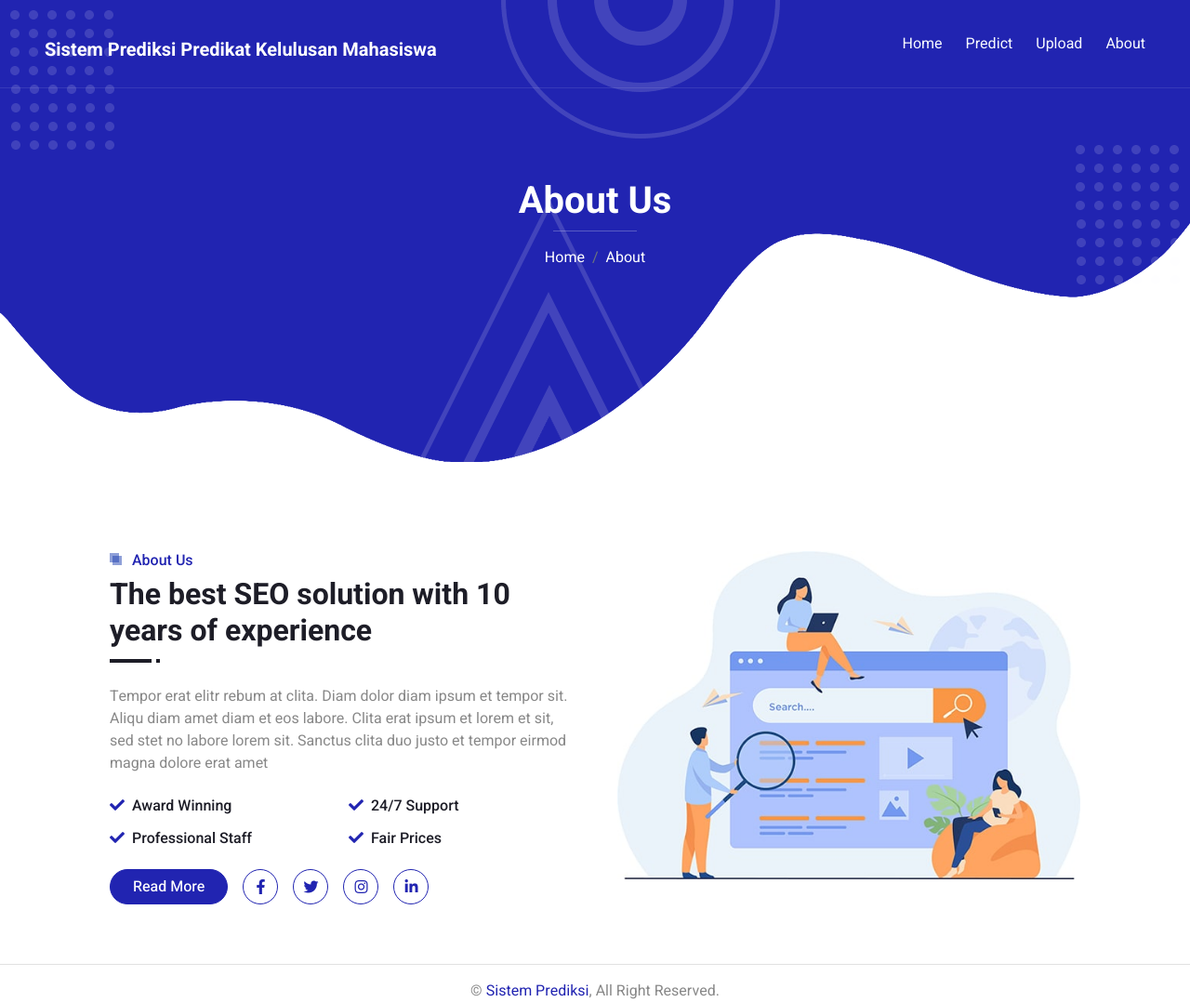
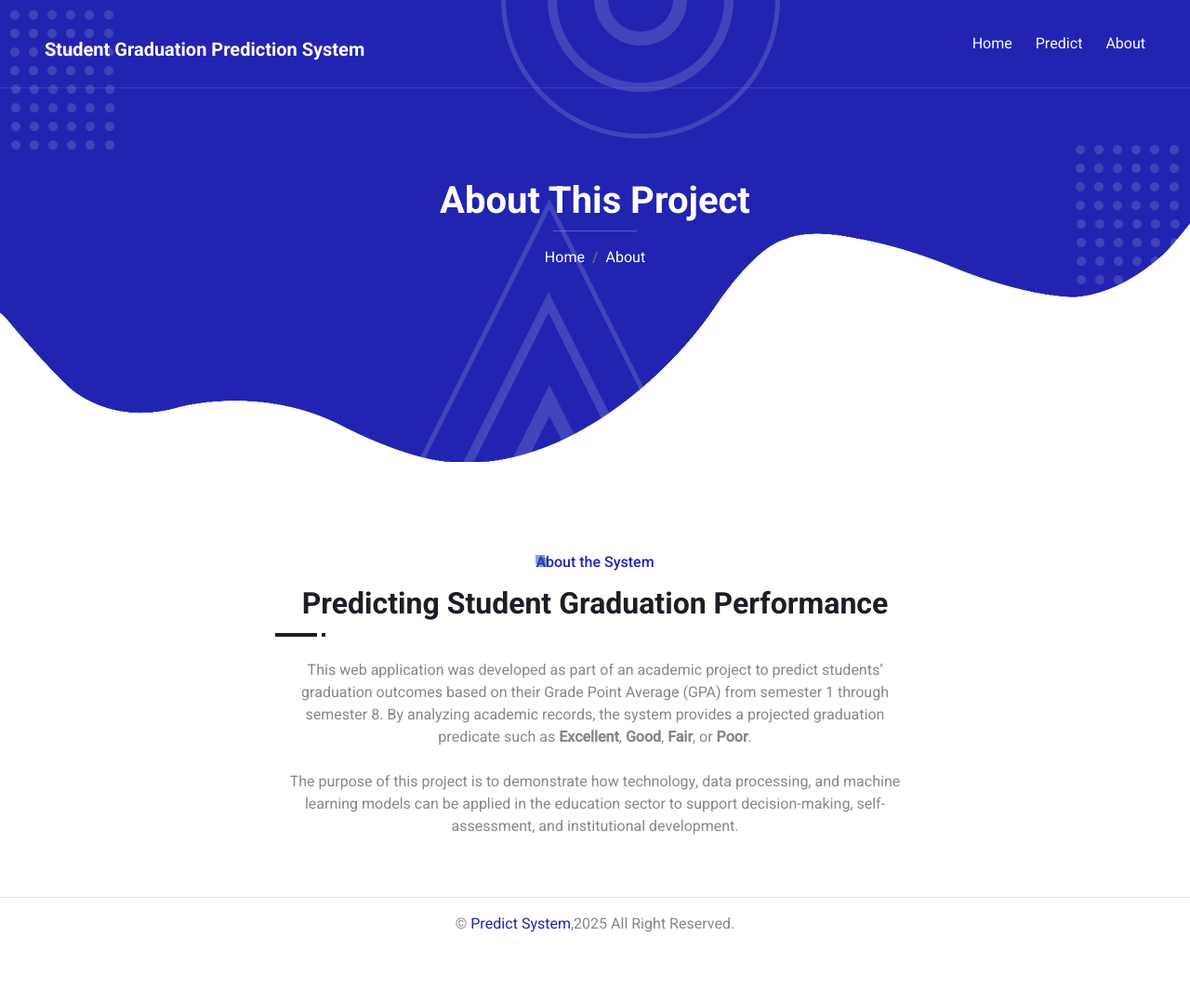
Before and after one commit to runcodebagus/predikat, a Flask app: page /about in a window 1280 px wide. Shown: the whole page at 93% size. After the commit the page ends 1003 px from the top, so only its background shows below. Run offline with Flask 3, Linux system fonts and the light colour scheme; parts of the project's set-up code (start-up, migrations or seed data) failed here and were passed over; some libraries are stand-ins or nearby versions.

Commit message:
fix english

```diff
--- a/templates/about.html
+++ b/templates/about.html
@@ -1,12 +1,12 @@
 {% extends "base.html" %}
 
-{% block content%}
+{% block content %}
 
 <div class="container-xxl py-5 bg-primary hero-header mb-5">
     <div class="container my-5 py-5 px-lg-5">
         <div class="row g-5 py-5">
             <div class="col-12 text-center">
-                <h1 class="text-white animated zoomIn">About Us</h1>
+                <h1 class="text-white animated zoomIn">About This Project</h1>
                 <hr class="bg-white mx-auto mt-0" style="width: 90px;">
                 <nav aria-label="breadcrumb">
                     <ol class="breadcrumb justify-content-center">
@@ -18,40 +18,34 @@
         </div>
     </div>
 </div>
+
 <!-- About Start -->
 <div class="container-xxl py-5">
     <div class="container px-lg-5">
-        <div class="row g-5">
-            <div class="col-lg-6 wow fadeInUp" data-wow-delay="0.1s">
+        <div class="row justify-content-center">
+            <div class="col-lg-8 text-center wow fadeInUp" data-wow-delay="0.1s">
                 <div class="section-title position-relative mb-4 pb-2">
-                    <h6 class="position-relative text-primary ps-4">About Us</h6>
-                    <h2 class="mt-2">The best SEO solution with 10 years of experience</h2>
+                    <h6 class="position-relative text-primary d-inline-block">About the System</h6>
+                    <h2 class="mt-2">Predicting Student Graduation Performance</h2>
                 </div>
-                <p class="mb-4">Tempor erat elitr rebum at clita. Diam dolor diam ipsum et tempor sit. Aliqu diam amet diam et eos labore. Clita erat ipsum et lorem et sit, sed stet no labore lorem sit. Sanctus clita duo justo et tempor eirmod magna dolore erat amet</p>
-                <div class="row g-3">
-                    <div class="col-sm-6">
-                        <h6 class="mb-3"><i class="fa fa-check text-primary me-2"></i>Award Winning</h6>
-                        <h6 class="mb-0"><i class="fa fa-check text-primary me-2"></i>Professional Staff</h6>
-                    </div>
-                    <div class="col-sm-6">
-                        <h6 class="mb-3"><i class="fa fa-check text-primary me-2"></i>24/7 Support</h6>
-                        <h6 class="mb-0"><i class="fa fa-check text-primary me-2"></i>Fair Prices</h6>
-                    </div>
-                </div>
-                <div class="d-flex align-items-center mt-4">
-                    <a class="btn btn-primary rounded-pill px-4 me-3" href="">Read More</a>
-                    <a class="btn btn-outline-primary btn-square me-3" href=""><i class="fab fa-facebook-f"></i></a>
-                    <a class="btn btn-outline-primary btn-square me-3" href=""><i class="fab fa-twitter"></i></a>
-                    <a class="btn btn-outline-primary btn-square me-3" href=""><i class="fab fa-instagram"></i></a>
-                    <a class="btn btn-outline-primary btn-square" href=""><i class="fab fa-linkedin-in"></i></a>
-                </div>
-            </div>
-            <div class="col-lg-6">
-                <img class="img-fluid wow zoomIn" data-wow-delay="0.5s" src="img/about.jpg">
+                <p class="mb-4">
+                    This web application was developed as part of an academic project to predict
+                    students’ graduation outcomes based on their Grade Point Average (GPA) from
+                    semester 1 through semester 8. By analyzing academic records, the system
+                    provides a projected graduation predicate such as
+                    <strong>Excellent</strong>, <strong>Good</strong>,
+                    <strong>Fair</strong>, or <strong>Poor</strong>.
+                </p>
+                <p class="mb-0">
+                    The purpose of this project is to demonstrate how technology, data processing,
+                    and machine learning models can be applied in the education sector to support
+                    decision-making, self-assessment, and institutional development.
+                </p>
             </div>
         </div>
     </div>
 </div>
+<!-- About End -->
+
 <hr>
-<!-- About End -->
-{% endblock%}
+{% endblock %}
--- a/templates/base.html
+++ b/templates/base.html
@@ -3,7 +3,7 @@
 
 <head>
     <meta charset="utf-8">
-    <title>Prediksi</title>
+    <title>Predict</title>
     <meta content="width=device-width, initial-scale=1.0" name="viewport">
     <meta content="" name="keywords">
     <meta content="" name="description">
@@ -47,7 +47,7 @@
         <div class="container-xxl position-relative p-0">
             <nav class="navbar navbar-expand-lg navbar-light px-4 px-lg-5 py-3 py-lg-0">
                 <a href="" class="navbar-brand p-0">
-                    <h1 class="m-0"><span class="fs-5">Sistem Prediksi Predikat Kelulusan Mahasiswa</span></h1>
+                    <h1 class="m-0"><span class="fs-5">Student Graduation Prediction System</span></h1>
                     <!-- <img src="img/logo.png" alt="Logo"> -->
                 </a>
                 <button class="navbar-toggler" type="button" data-bs-toggle="collapse" data-bs-target="#navbarCollapse">
@@ -57,11 +57,9 @@
                     <div class="navbar-nav ms-auto py-0">
                         <a href="/" class="nav-item nav-link ">Home</a>
                         <a href="/prediksi" class="nav-item nav-link ">Predict</a>
-                        <a href="/upload" class="nav-item nav-link">Upload</a>
                         <a href="/about" class="nav-item nav-link ">About</a>
                     </div>
-                    <!-- <a href="https://htmlcodex.com/startup-company-website-template" class="btn btn-secondary text-light rounded-pill py-2 px-4 ms-3">Pro Version</a> -->
-                </div>
+                 </div>
             </nav>
 
             {% block content %}
@@ -72,7 +70,7 @@
                 <div class="copyright">
                     <div class="row text-center">
                         <div class="col-md text-center">
-                            &copy; <a class="">Sistem Prediksi</a>, All Right Reserved.
+                            &copy; <a class="">Predict System</a>,2025 All Right Reserved.
 
                         </div>
                     </div>
```
Also changed, not shown: templates/home.html (+23 -32 lines).
